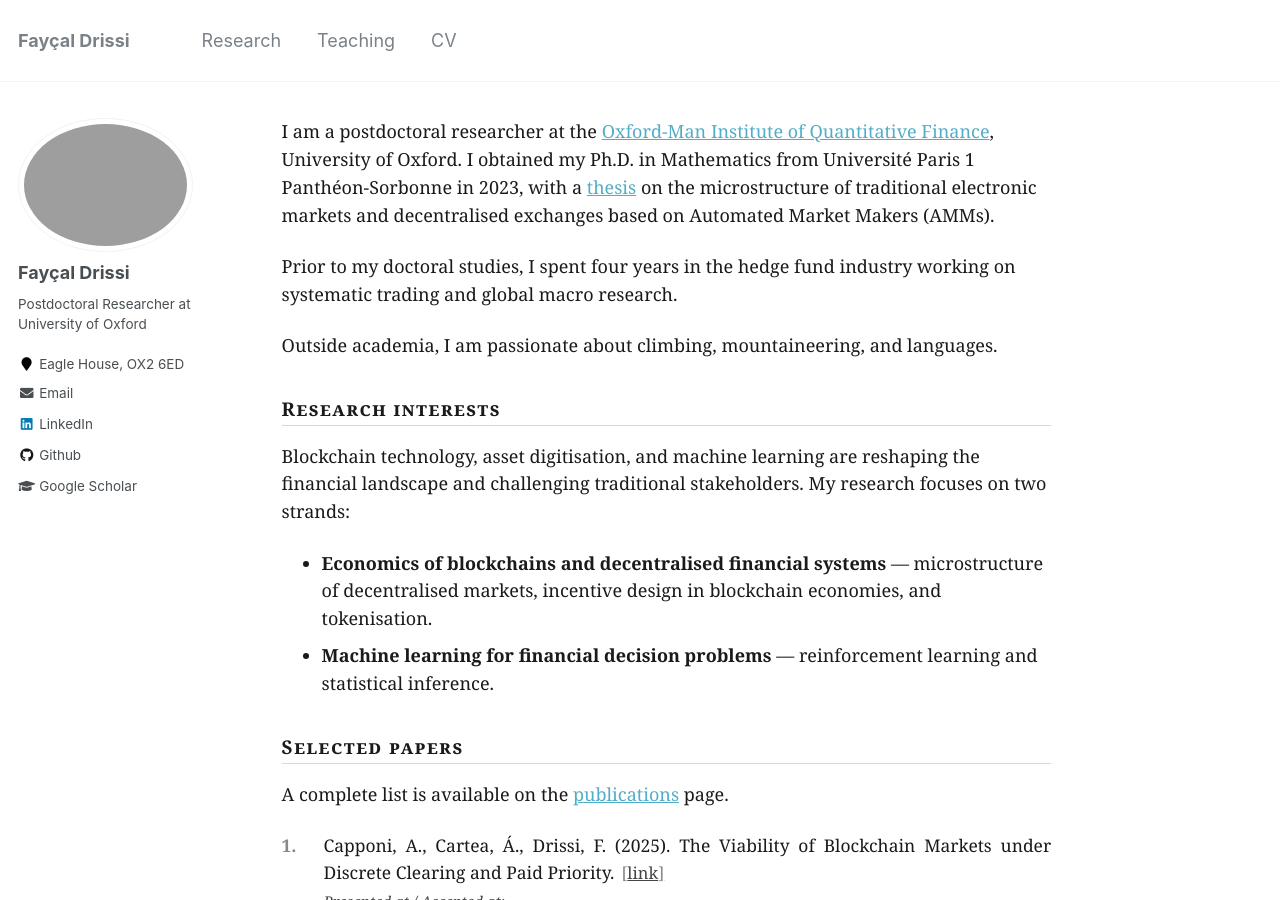
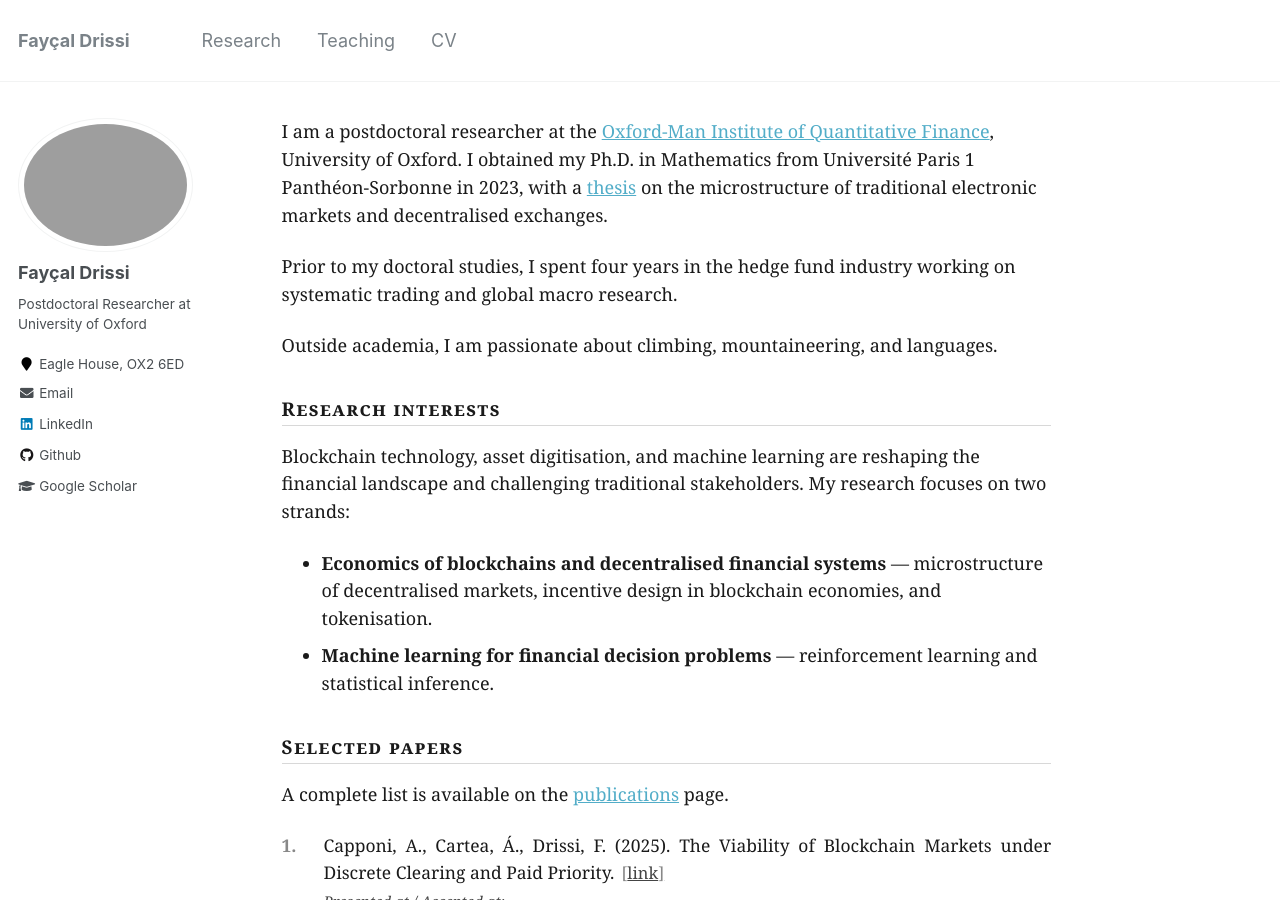
Before and after one commit to FDR0903/FDR0903.github.io, a Jekyll site: the page built from _pages/about.md, in a window 1280 px wide and 900 px high. Built offline with Jekyll 4.4.1, drawn with Linux system fonts in a browser that asks for light colours.

Commit message:
shorten home lead paragraph
Co-Authored-By: Claude Opus 4.7 (1M context) <noreply@anthropic.com>

```diff
--- a/_pages/about.md
+++ b/_pages/about.md
@@ -127,7 +127,7 @@ redirect_from:
 <div class="home-page" markdown="1">
 
 <p class="home-lead">
-I am a postdoctoral researcher at the <a href="https://oxford-man.ox.ac.uk/">Oxford-Man Institute of Quantitative Finance</a>, University of Oxford. I obtained my Ph.D. in Mathematics from Université Paris 1 Panthéon-Sorbonne in 2023, with a <a href="https://papers.ssrn.com/sol3/papers.cfm?abstract_id=4424010">thesis</a> on the microstructure of traditional electronic markets and decentralised exchanges based on Automated Market Makers (AMMs).
+I am a postdoctoral researcher at the <a href="https://oxford-man.ox.ac.uk/">Oxford-Man Institute of Quantitative Finance</a>, University of Oxford. I obtained my Ph.D. in Mathematics from Université Paris 1 Panthéon-Sorbonne in 2023, with a <a href="https://papers.ssrn.com/sol3/papers.cfm?abstract_id=4424010">thesis</a> on the microstructure of traditional electronic markets and decentralised exchanges.
 </p>
 
 Prior to my doctoral studies, I spent four years in the hedge fund industry working on systematic trading and global macro research.
```
